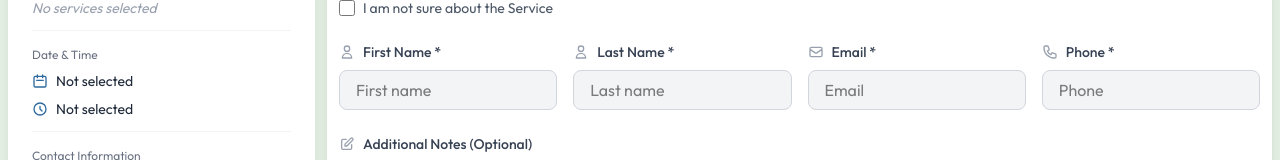
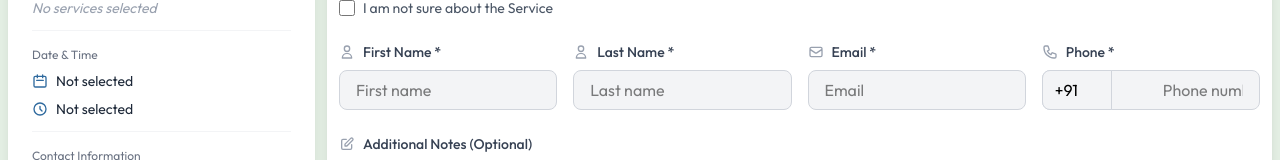
Before and after one commit to Deepanshumelkani77/mayankvarshney, a React app in the folder frontend/: page /appointment in a window 1280 px wide. Shown: the part 302-462 px from the top of the page. Built offline with nearby package versions, Linux system fonts and the light colour scheme; the HTML template or start-up script is replaced by a standard one.

Commit message:
number completed

```diff
--- a/frontend/src/pages/Appointment.jsx
+++ b/frontend/src/pages/Appointment.jsx
@@ -58,6 +58,7 @@ const Appointment = () => {
   const [hoveredSubHeading, setHoveredSubHeading] = useState(null)
   const [menuOpen, setMenuOpen] = useState(false)
   const [timeMenuOpen, setTimeMenuOpen] = useState(false)
+  const [countryCode, setCountryCode] = useState('+91')
   const [formData, setFormData] = useState({
     firstName: '',
     lastName: '',
@@ -70,6 +71,19 @@ const Appointment = () => {
     '09:00 AM', '09:30 AM', '10:00 AM', '10:30 AM', '11:00 AM', '11:30 AM',
     '12:00 PM', '12:30 PM', '02:00 PM', '02:30 PM', '03:00 PM', '03:30 PM',
     '04:00 PM', '04:30 PM', '05:00 PM', '05:30 PM'
+  ]
+
+  const countryCodes = [
+    { code: '+91', country: 'India' },
+    { code: '+1', country: 'USA' },
+    { code: '+44', country: 'UK' },
+    { code: '+61', country: 'Australia' },
+    { code: '+971', country: 'UAE' },
+    { code: '+65', country: 'Singapore' },
+    { code: '+81', country: 'Japan' },
+    { code: '+86', country: 'China' },
+    { code: '+49', country: 'Germany' },
+    { code: '+33', country: 'France' }
   ]
 
   const getAvailableTimeSlots = () => {
@@ -694,17 +708,38 @@ const Appointment = () => {
                         </svg>
                         Phone *
                       </label>
+                      <div className="relative">
+                        <select
+                          value={countryCode}
+                          onChange={(e) => setCountryCode(e.target.value)}
+                          disabled={(selectedTimes.length === 0 && !requestCustomTime)}
+                          className={`absolute left-0 top-0 h-10 px-3  border border-gray-300 bg-gray-50 focus:bg-white rounded-l-lg focus:ring-2 focus:ring-[#2F6A9E] focus:border-transparent outline-none transition text-base z-10 appearance-none cursor-pointer ${
+                            (selectedTimes.length === 0 && !requestCustomTime) ? 'bg-gray-100 cursor-not-allowed' : 'bg-gray-50 focus:bg-white'
+                          }`}
+                          style={{ width: '70px' }}
+                        >
+                          {countryCodes.map((country) => (
+                            <option key={country.code} value={country.code}>
+                              {country.code}
+                            </option>
+                          ))}
+                        </select>
                         <input
                           type="tel"
                           name="phone"
                           value={formData.phone}
-                        onChange={handleFormChange}
+                          onChange={(e) => {
+                            const value = e.target.value.replace(/[^0-9]/g, '')
+                            setFormData({ ...formData, phone: value })
+                          }}
                           disabled={(selectedTimes.length === 0 && !requestCustomTime)}
-                        className={`w-full h-10 px-4 py-3 border border-gray-300 rounded-lg focus:ring-2 focus:ring-[#2F6A9E] focus:border-transparent outline-none transition text-base ${
+                          className={`w-full h-10 pl-30 pr-4 py-3 border border-gray-300 rounded-lg focus:ring-2 focus:ring-[#2F6A9E] focus:border-transparent outline-none transition text-base ${
                             (selectedTimes.length === 0 && !requestCustomTime) ? 'bg-gray-100 cursor-not-allowed' : 'bg-gray-50 focus:bg-white'
                           }`}
-                        placeholder="Phone"
+                          placeholder="Phone number"
+                          maxLength={15}
                         />
+                      </div>
                     </div>
                   </div>
 
```
Lines whose indentation alone changed are shown as unchanged.
